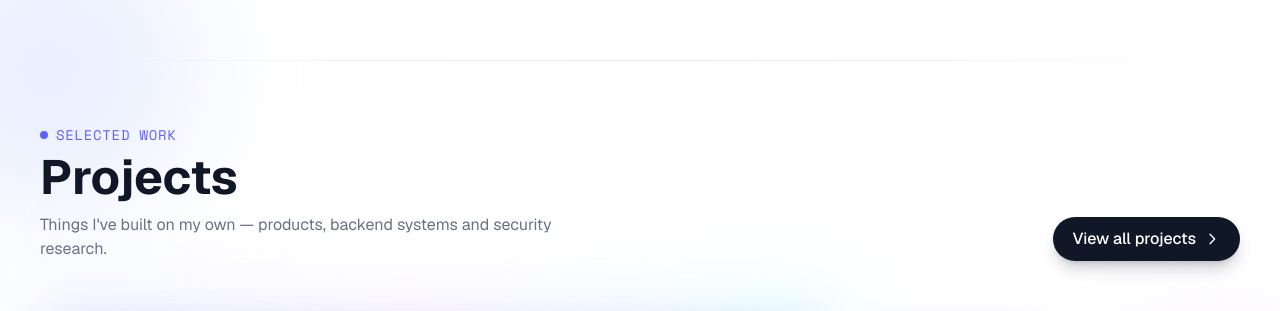
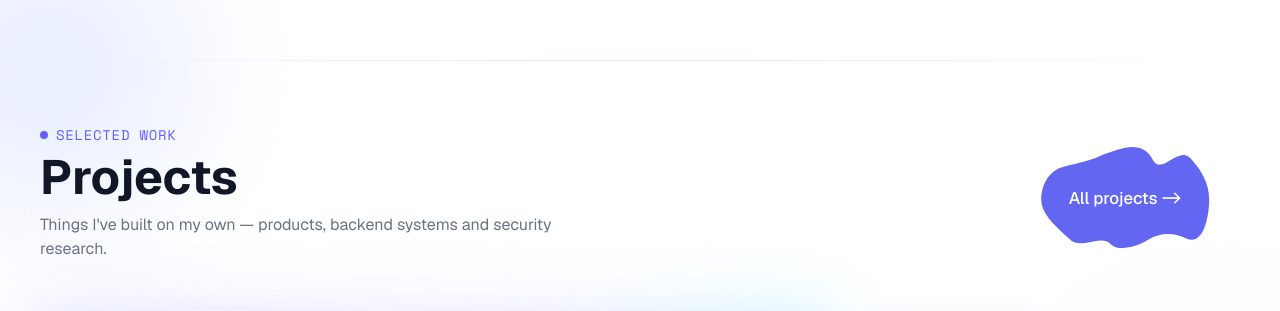
Before and after one commit to ronnie-1947/portfolio, a Next.js app: page / in a window 1280 px wide. Shown: the part 1820-2131 px from the top of the page. Built offline with nearby package versions, Linux system fonts and the light colour scheme; grey boxes are pictures that could not be loaded.

Commit message:
Use gooey button for featured projects CTA

```diff
--- a/src/app/components/FeaturedProjectsSection.tsx
+++ b/src/app/components/FeaturedProjectsSection.tsx
@@ -1,6 +1,6 @@
-import Link from "next/link";
 import type { Project } from "../config/portfolio";
 import FeaturedProjectsClient from "./client/FeaturedProjectsClient";
+import GooeyButton from "./ui/btn-gooey";
 import WaveMask from "./ui/WaveMask";
 
 /**
@@ -55,20 +55,13 @@ export default function FeaturedProjectsSection({
             </p>
           </div>
 
-          <Link
+          <GooeyButton
             href="/projects"
-            className="group inline-flex w-full sm:w-auto items-center justify-center gap-2 px-5 py-2.5 rounded-full text-sm md:text-base font-medium bg-gray-900 text-white shadow-lg shadow-gray-900/20 transition-all duration-300 hover:bg-indigo-600 hover:shadow-indigo-500/40 hover:-translate-y-0.5"
-          >
-            View all projects
-            <svg
-              className="w-4 h-4 transition-transform duration-300 group-hover:translate-x-1"
-              fill="none"
-              stroke="currentColor"
-              viewBox="0 0 24 24"
-            >
-              <path strokeLinecap="round" strokeLinejoin="round" strokeWidth={2} d="M9 5l7 7-7 7" />
-            </svg>
-          </Link>
+            label="All projects ->"
+            fontSize={30}
+            width="clamp(12rem, 38vw, 14rem)"
+            animate
+          />
         </div>
 
         <FeaturedProjectsClient projects={projects} />
```
